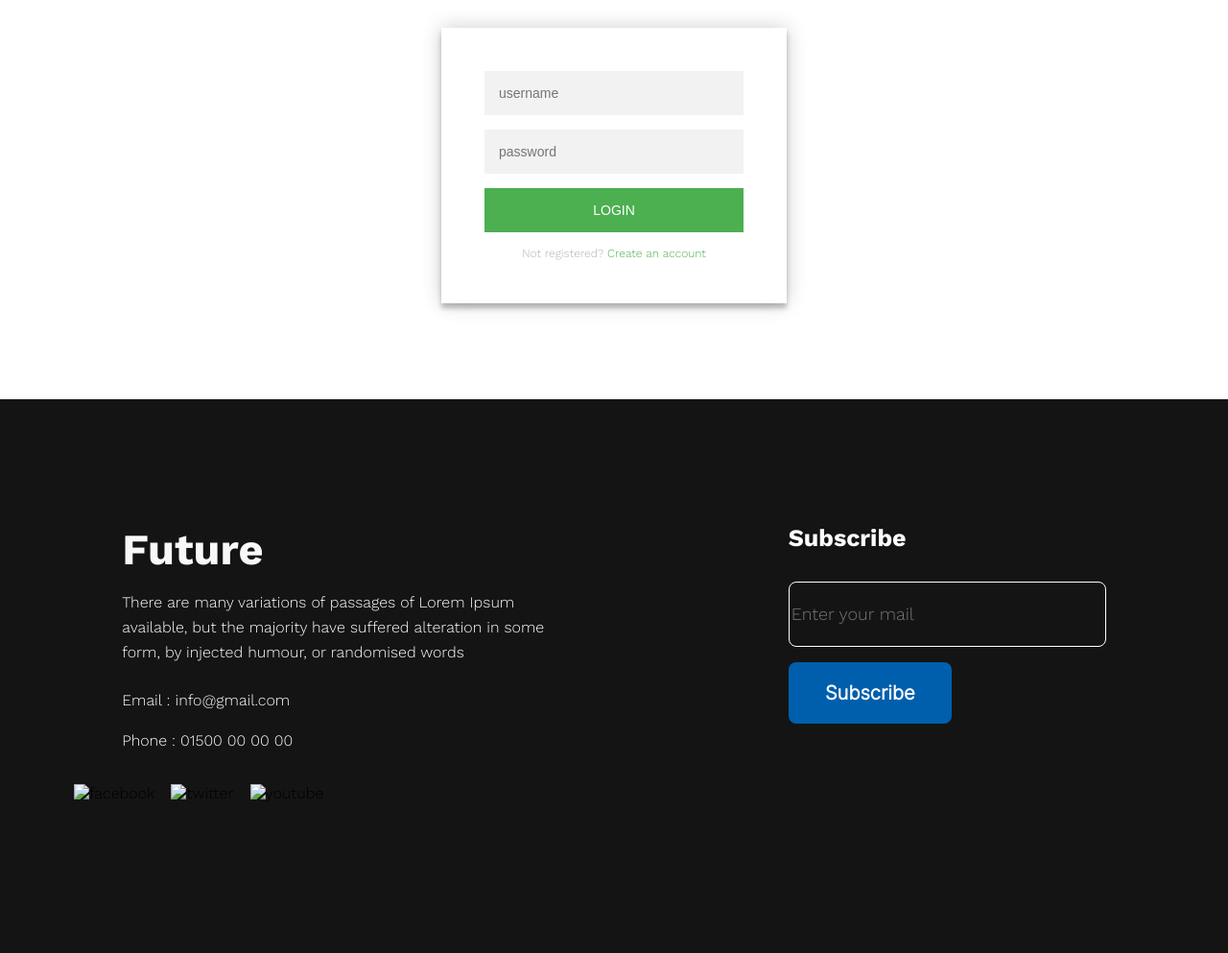
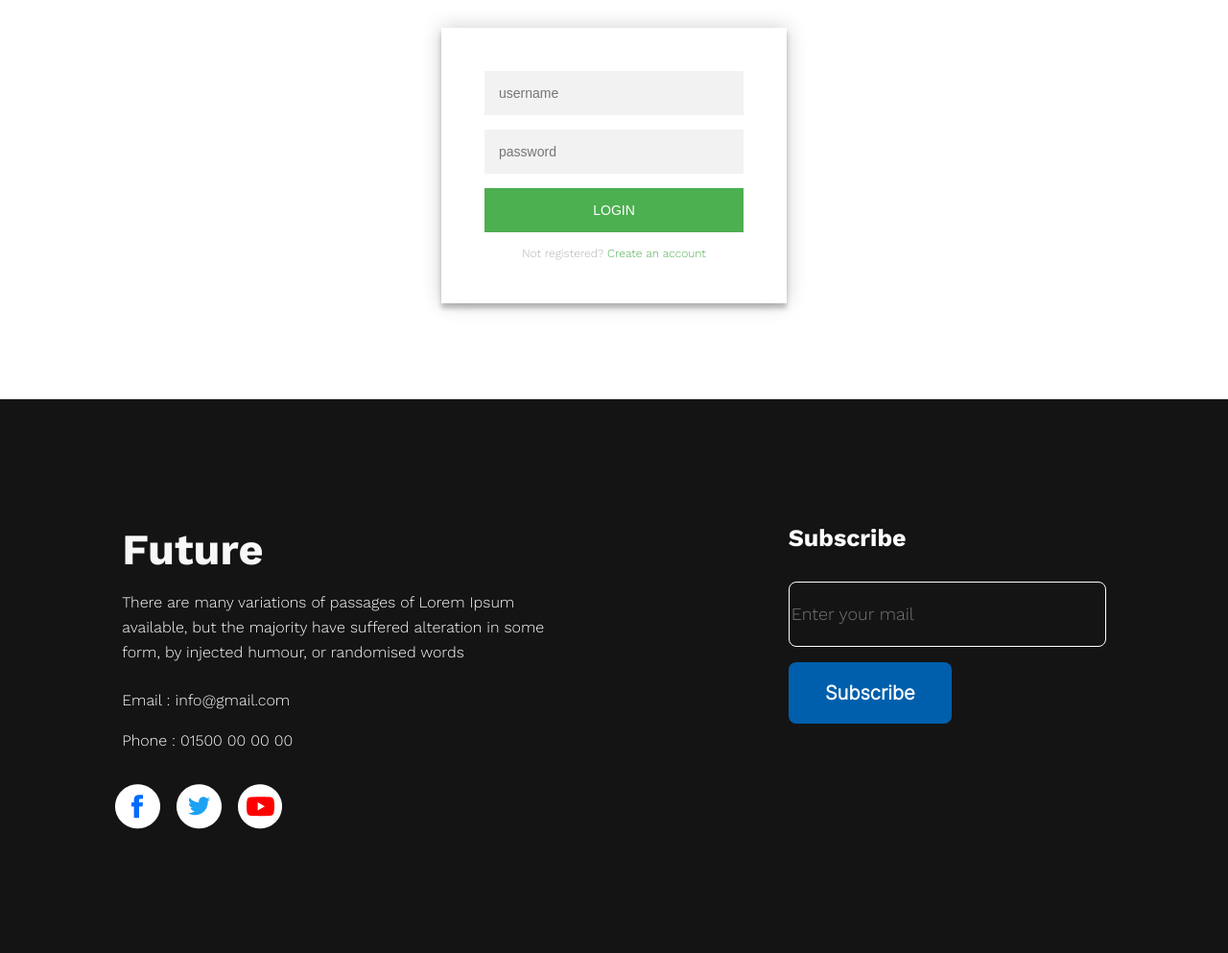
Before and after one commit to marufhossain5/first_project, a plain HTML site: page index.html in a window 1280 px wide. Shown: the part 2626-3619 px from the top of the page at 96% size. Drawn offline with nearby package versions, Linux system fonts and the light colour scheme; the site is published under a folder, as on GitHub Pages, so addresses that start at the root find nothing.

Commit message:
final commit

```diff
--- a/index.html
+++ b/index.html
@@ -147,9 +147,9 @@
       <p class="footer-mail">Email : info@gmail.com</p>
       <p class="footer-phone">Phone : 01500 00 00 00</p>
       <ul class="footer-social">
-      <li><img class="footer-img-fb" src="/images/icons/fb.png" alt="facebook"></li>
-      <li><img class="footer-img-twitter" src="/images/icons/twitter.png" alt="twitter"></li>
-      <li><img class="footer-img-yt" src="/images/icons/youtube.png" alt="youtube"></li></ul>
+      <li><img class="footer-img-fb" src="./images/icons/fb.png" alt="facebook"></li>
+      <li><img class="footer-img-twitter" src="./images/icons/twitter.png" alt="twitter"></li>
+      <li><img class="footer-img-yt" src="./images/icons/youtube.png" alt="youtube"></li></ul>
       </div>
       <div class="footer-sub">
         <h3 class="footer-heading-two">Subscribe</h3>
```
